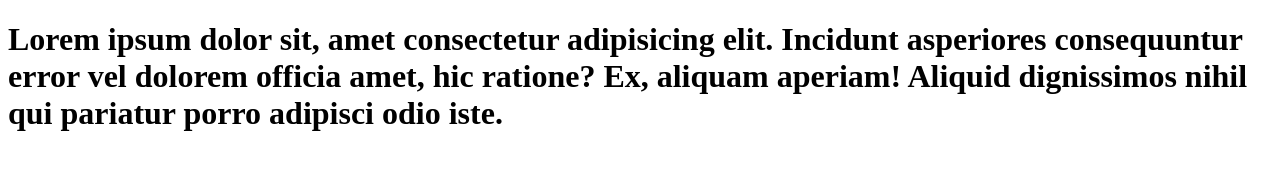
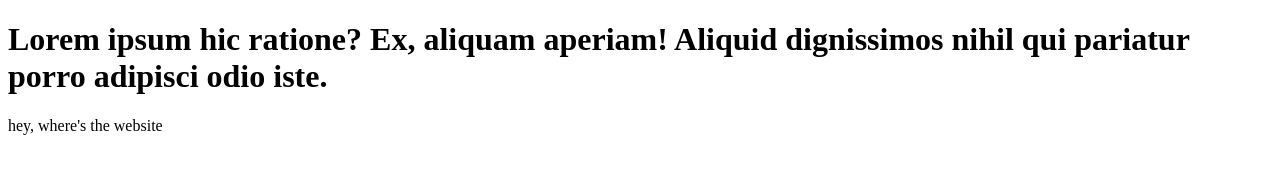
Before and after one commit to bipulakter/my-first-website, a plain HTML site: page index.html in a window 1280 px wide. Drawn offline with Linux system fonts and the light colour scheme.

Commit message:
first add

```diff
--- a/index.html
+++ b/index.html
@@ -4,9 +4,10 @@
     <meta charset="UTF-8">
     <meta http-equiv="X-UA-Compatible" content="IE=edge">
     <meta name="viewport" content="width=device-width, initial-scale=1.0">
-    <title>Document</title>
+    <title>Shuvo's Creation</title>
 </head>
 <body>
-    <h1>Lorem ipsum dolor sit, amet consectetur adipisicing elit. Incidunt asperiores consequuntur error vel dolorem officia amet, hic ratione? Ex, aliquam aperiam! Aliquid dignissimos nihil qui pariatur porro adipisci odio iste.</h1>
+    <h1>Lorem ipsum  hic ratione? Ex, aliquam aperiam! Aliquid dignissimos nihil qui pariatur porro adipisci odio iste.</h1>
+    <p>hey, where's the website</p>
 </body>
 </html>
```
